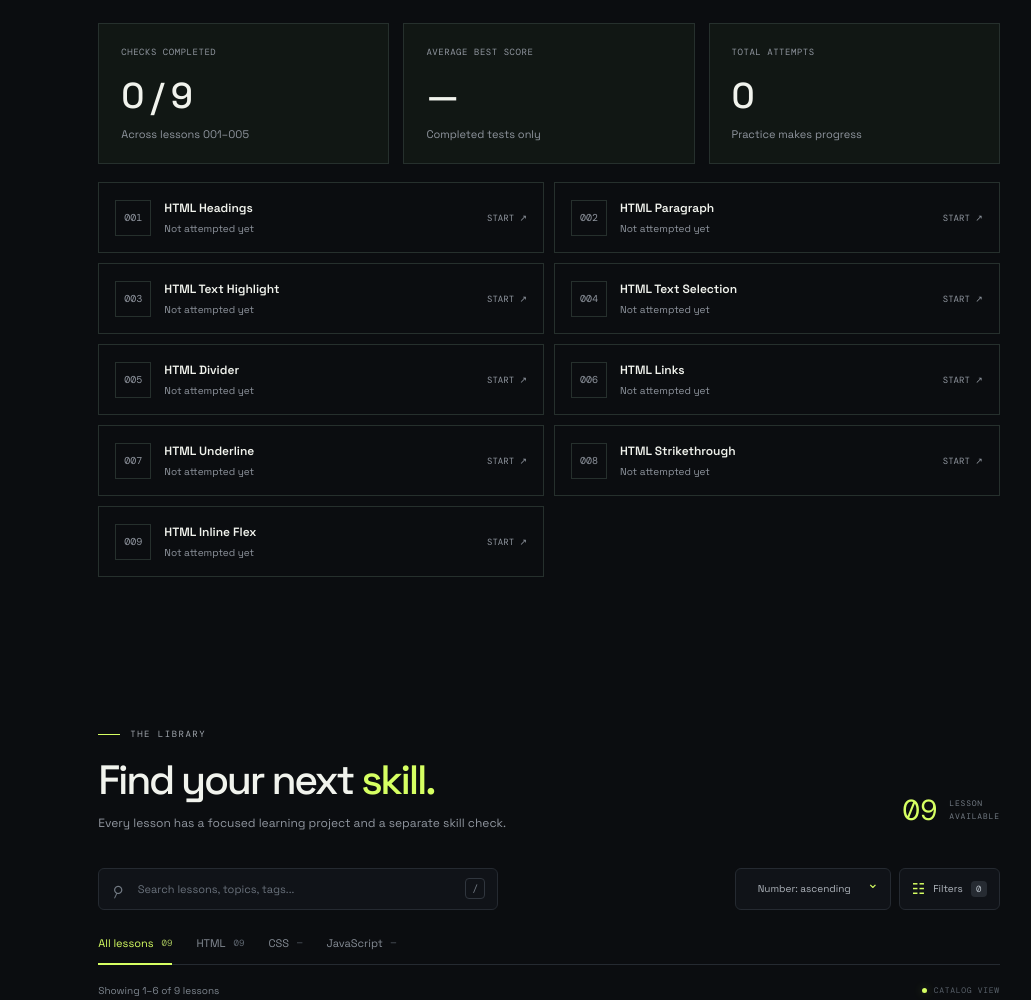
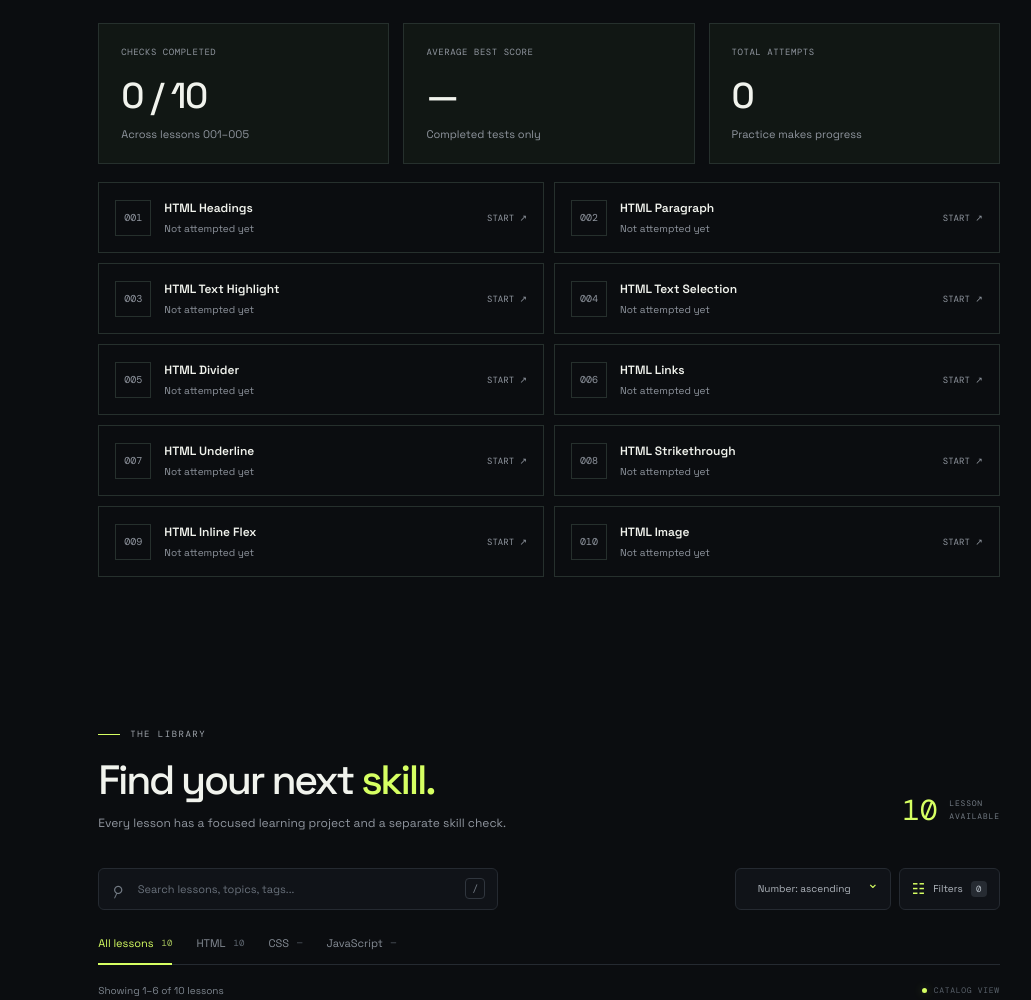
Before and after one commit to freetimezp/roadmap-web-coding, a plain HTML site: page index.html in a window 1280 px wide. Shown: the part 842-1842 px from the top of the page, without its empty margins (215-1246 px from the left). Drawn offline with nearby package versions, Linux system fonts and the light colour scheme.

Commit message:
13. roadmap-web-coding. Add 010 Image.

```diff
--- a/assets/css/style.css
+++ b/assets/css/style.css
@@ -1249,7 +1249,7 @@
 }
 
 .lesson-description {
-    min-height: 38px;
+    min-height: 56px;
     margin: 0;
     color: #9299a2;
     font-size: 11px;
--- a/assets/js/data.js
+++ b/assets/js/data.js
@@ -259,6 +259,41 @@
             enabled: true,
         },
     },
+
+    {
+        id: 10,
+        number: "010",
+        title: "HTML Image",
+        description:
+            "Images are more than just pictures. Learn how to display, resize and crop them beautifully with HTML and CSS.",
+        category: "HTML",
+
+        topic: "Fundamentals",
+        difficulty: "Beginner",
+        status: "published",
+
+        learningUrl: "https://github.com/freetimezp/school-010-image",
+        learningDemo: "https://freetimezp.github.io/school-010-image/",
+        testUrl: "https://github.com/freetimezp/skillscheck-010-image",
+        testDemo: "https://freetimezp.github.io/skillscheck-010-image/",
+
+        preview: "./assets/images/100/010-image.jpg",
+        tags: [
+            "HTML",
+            "Image",
+            "Semantic HTML",
+            "Fundamentals",
+            "Aspect ratio",
+            "Object fit",
+        ],
+
+        // skill test data
+        skillCheck: {
+            id: "010",
+            title: "HTML Image",
+            enabled: true,
+        },
+    },
 ];
 
 // Future entries can use status: "planned" or "in-progress".
```
Also changed, not shown: assets/images/100/010-image.jpg (added).
